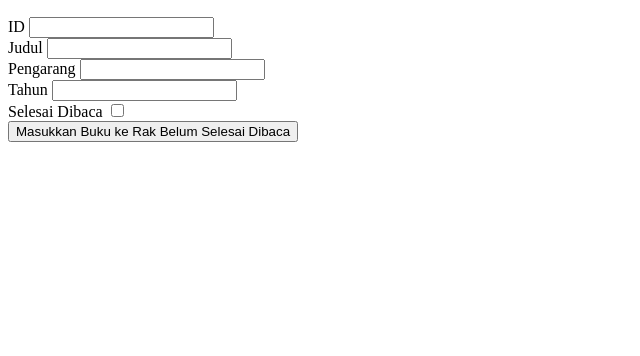
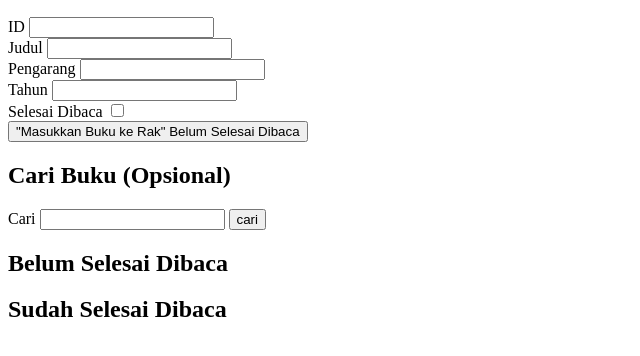
Before and after one commit to dimasfs07/latjsbookshelf, a plain HTML site: page index.html in a window 1280 px wide. Shown: the part 110-466 px from the top of the page, without its empty margins (0-640 px from the left). Drawn offline with Linux system fonts and the light colour scheme.

Commit message:
menambahkan beberapa section yaitu search section dan dua bookshelf section

```diff
--- a/index.html
+++ b/index.html
@@ -35,10 +35,24 @@
                         <input id="inputBookIsComplete" type="checkbox">
                     </div>
                     <button id="submitBook" type="submit">
-                        Masukkan Buku ke Rak
+                        "Masukkan Buku ke Rak"
                         <span>Belum Selesai Dibaca</span>
                     </button>
                 </form>
+            </section>
+            <section class="search_section">
+                <h2>Cari Buku (Opsional)</h2>
+                <label for="searchBookTitle">Cari</label>
+                <input id="searchBookTitle" type="text">
+                <button id="searchSubmit" type="submit">cari</button>
+            </section>
+            <section class="bookshelf">
+                <h2>Belum Selesai Dibaca</h2>
+                <div id="incompleteBookshelfList" class="book_list"></div>
+            </section>
+            <section class="bookshelf">
+                <h2>Sudah Selesai Dibaca</h2>
+                <div id="completeBookshelfList" class="book_list"></div>
             </section>
         </main>
         <script src="assets/js/script.js" type="text/javascript"></script>
```
